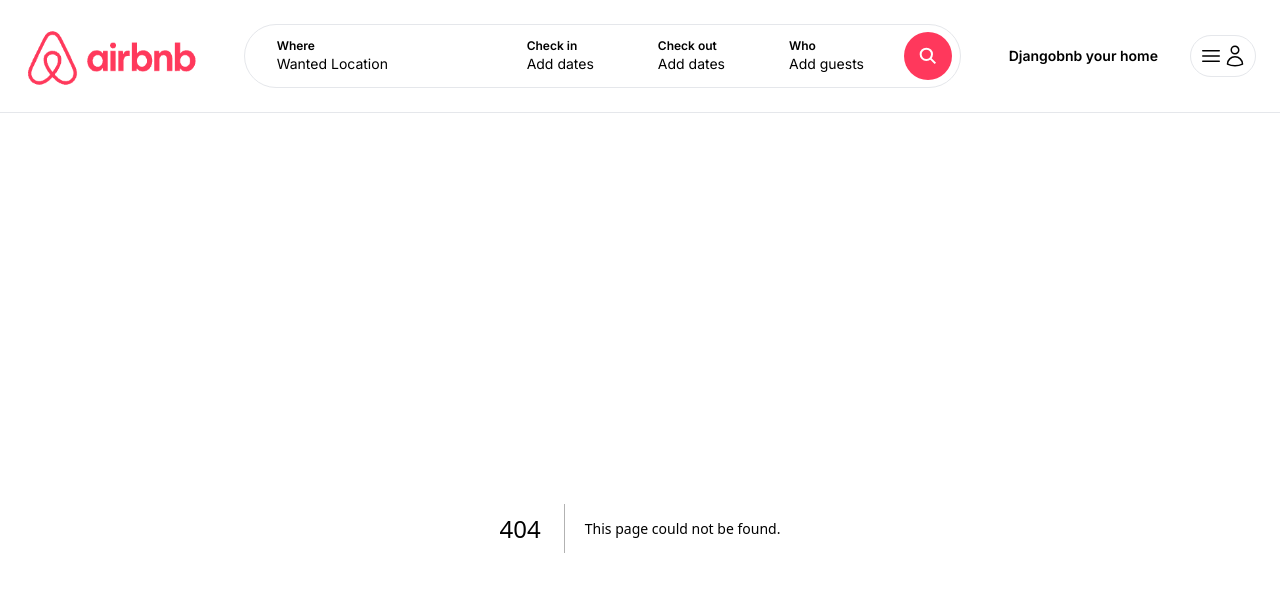
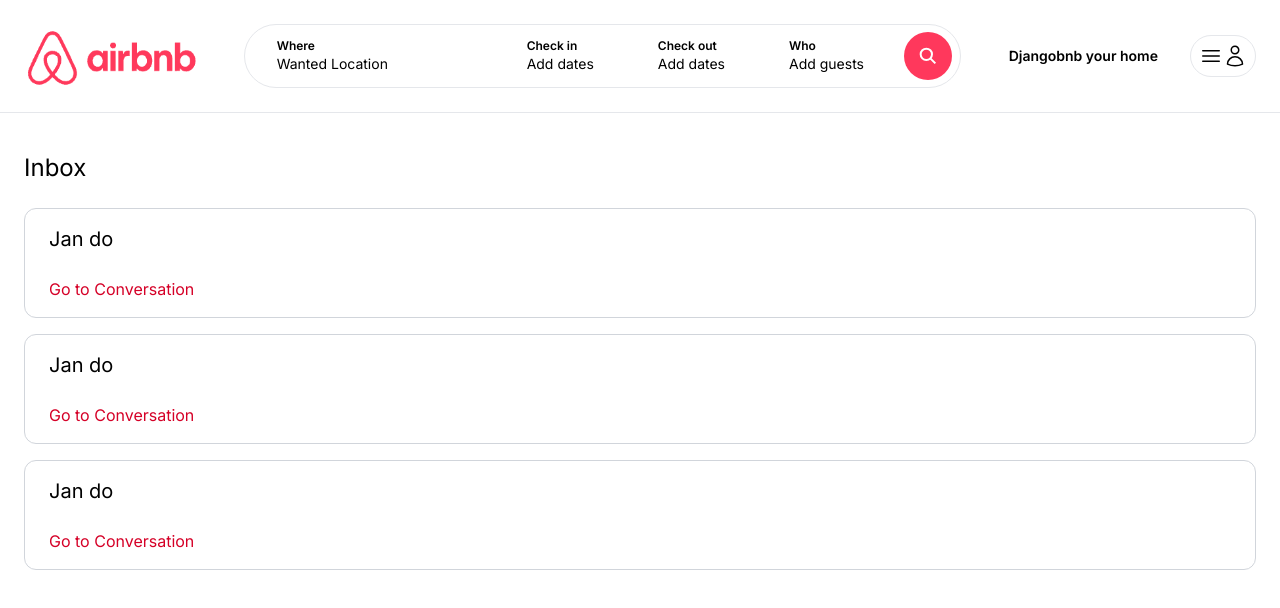
Before and after one commit to JoseRizl/Djangobnb-project, a Next.js app: page /inbox in a window 1280 px wide. Before the commit this address had no page. Shown: the top 608 px of the page. Built offline with nearby package versions, Linux system fonts and the light colour scheme.

Commit message:
Static Inbox page - Nick Joey Cabahug

```diff
--- /dev/null
+++ b/app/components/inbox/Conversation.tsx
@@ -0,0 +1,11 @@
+const Conversation = () => {
+    return (
+        <div className="px-6 py-4 space-y-4 cursor-pointer border border-gray-300 rounded-xl">
+            <p className="mb-6 text-xl">Jan do</p>
+
+            <p className="text-airbnb-dark"> Go to Conversation</p>
+        </div>
+    )
+}
+
+export default Conversation;
--- /dev/null
+++ b/app/inbox/page.tsx
@@ -0,0 +1,15 @@
+import Conversation from "../components/inbox/Conversation";
+
+const InboxPage = () => {
+    return (
+        <main className="max-w-[1500px] mx-auto px-6 pb-6 space-y-4">
+            <h1 className="my-6 text-2xl">Inbox</h1>
+
+            <Conversation />
+            <Conversation />
+            <Conversation />
+        </main>
+    )
+}
+
+export default InboxPage;
```
